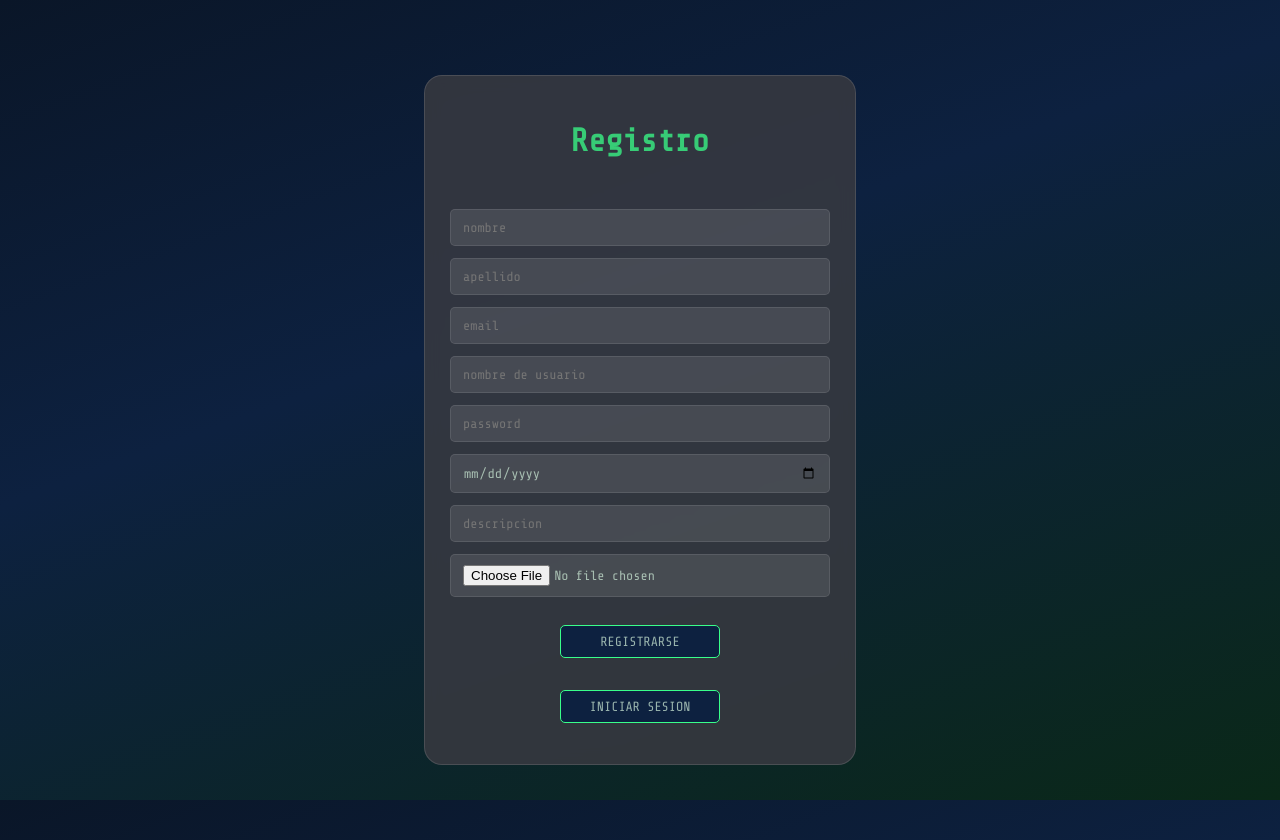
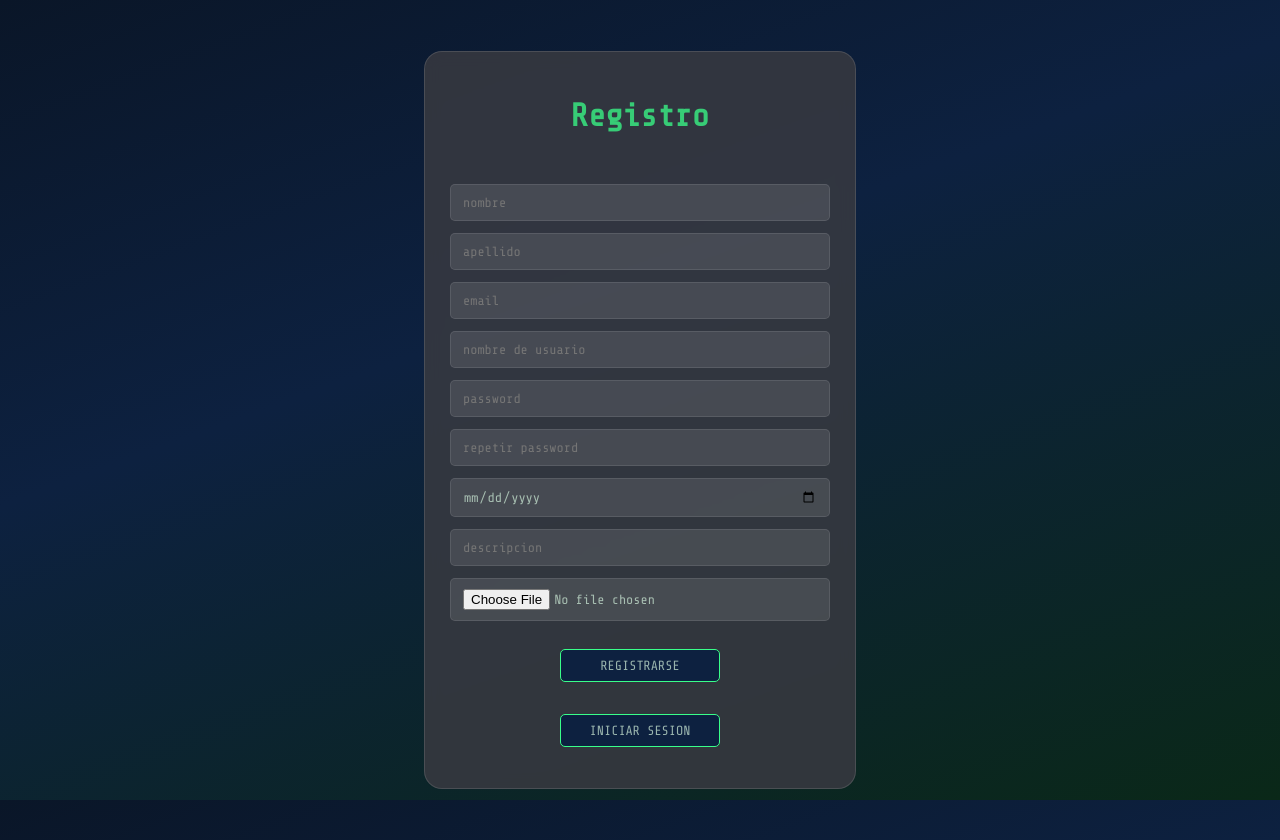
Before and after one commit to LeoPorcellatti/Leonardo-Porcellatti---TP2---PROG4-2026-C1, an Angular app in the folder client/: page /registro in a window 1280 px wide. Built offline with nearby package versions, Linux system fonts and the light colour scheme.

Commit message:
repetir password agregado

```diff
--- a/client/src/app/pantallas/registro/registro.html
+++ b/client/src/app/pantallas/registro/registro.html
@@ -49,6 +49,27 @@
           <small class="small-error"
             >La password debe tener al menos 8 caracteres, una mayúscula y un número</small
           >
+        }
+      </div>
+      <div class="campo">
+        <input
+          type="password"
+          name="repetirPassword"
+          formControlName="repetirPassword"
+          placeholder="repetir password"
+        />
+
+        @if (
+          formulario.get('repetirPassword')?.touched &&
+          formulario.get('repetirPassword')?.getError('required')
+        ) {
+          <small class="small-error">Repite tu password</small>
+        } @else if (
+          formulario.get('password')?.touched &&
+          formulario.get('repetirPassword')?.touched &&
+          formulario.get('password')?.value !== formulario.get('repetirPassword')?.value
+        ) {
+          <small class="small-error">Las password no coinciden</small>
         }
       </div>
       <div class="campo">
--- a/client/src/app/pantallas/registro/registro.ts
+++ b/client/src/app/pantallas/registro/registro.ts
@@ -24,6 +24,7 @@ export class Registro {
     email: new FormControl('', Validators.required),
     nombreDeUsuario: new FormControl('', Validators.required),
     password: new FormControl('', [Validators.required, passwordValidator]),
+    repetirPassword: new FormControl('', [Validators.required, passwordValidator]),
     fechaDeNacimiento: new FormControl('', [Validators.required, edadValidator]),
     descripcion: new FormControl('', Validators.required),
   });
@@ -46,6 +47,10 @@ export class Registro {
   ) {
     if (this.formulario.invalid) {
       this.formulario.markAllAsTouched();
+      return;
+    }
+
+    if (this.formulario.value.password !== this.formulario.value.repetirPassword) {
       return;
     }
 
```
